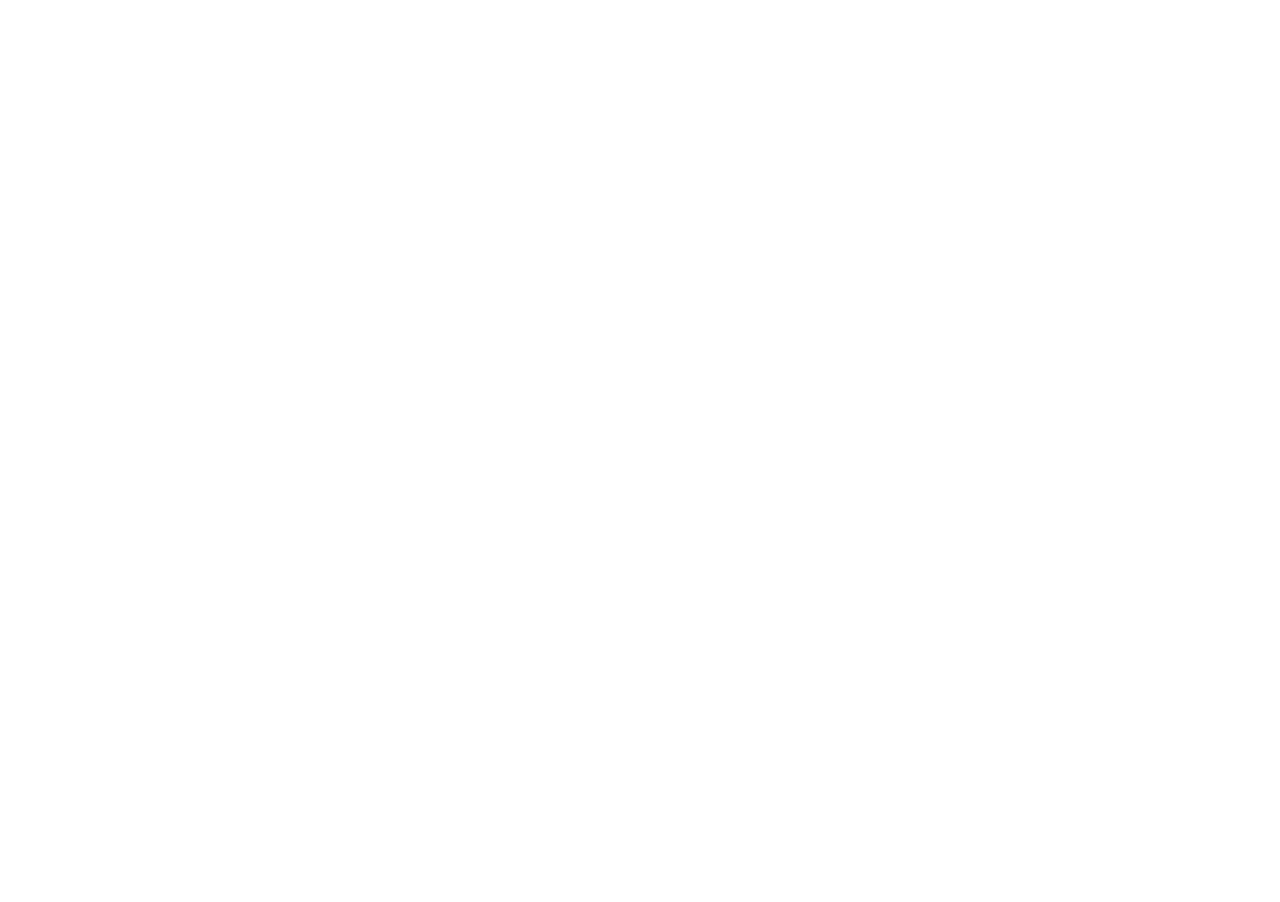
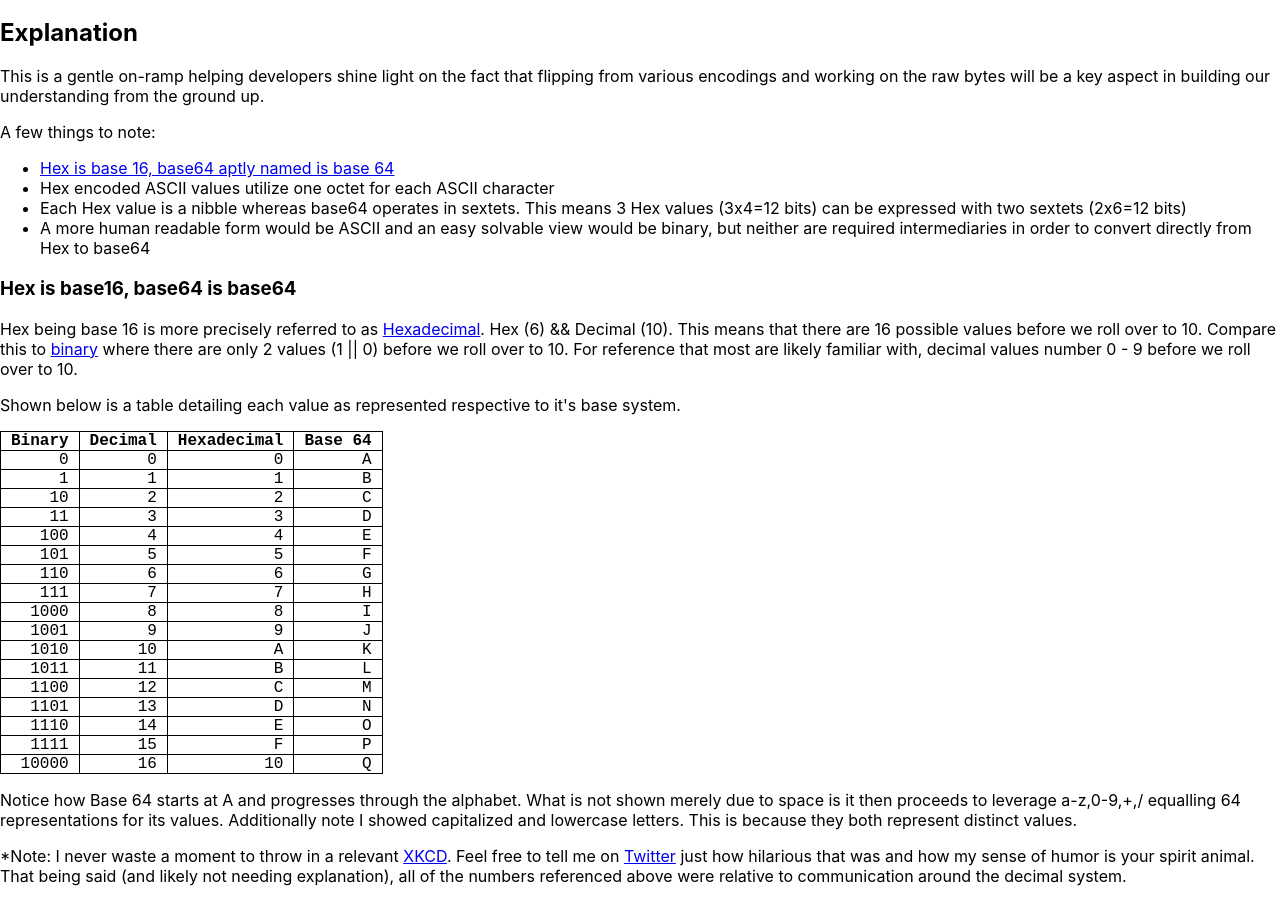
Before and after one commit to mcnichol/cryptopals, a React (Create React App) app: page /s1c1 in a window 1280 px wide. Shown: the part 350-1252 px from the top of the page. Before the commit the page ends 800 px from the top, so only its background shows below. Built offline with nearby package versions, Linux system fonts and the light colour scheme.

Commit message:
Create collapsible, update s1c1 with note details

```diff
--- /dev/null
+++ b/src/component/collapsible.js
@@ -0,0 +1,42 @@
+import React, { Component } from 'react';
+import PropTypes from 'prop-types';
+
+class Collapsible extends Component {
+  constructor(props){
+    super(props);
+
+    this.state = {
+      isExpanded: false
+    }
+  }
+
+  handleToggle(e) {
+    e.preventDefault();
+    this.setState({
+      isExpanded: !this.state.isExpanded
+    });
+  }
+
+  render(){
+    const {linkId, title, children} = this.props;
+
+    return (
+      <div className="panel" onClick={(e)=>this.handleToggle(e)}>
+        <div className="panel-heading">
+          <h3 id={linkId}>{title}</h3>
+        </div>
+        <div className="panel-collapse">
+          <div className="panel-body">
+            {children}
+          </div>
+        </div>
+      </div>
+    );
+  }
+}
+
+Collapsible.propTypes = {
+  title: PropTypes.string,
+}
+
+export default Collapsible;
--- a/src/component/home.js
+++ b/src/component/home.js
@@ -5,7 +5,7 @@
   render(){
     return (
       <div>
-        <h2>Challenge Set 1</h2>
+        <h2>Challenge Set 1: The Basics</h2>
         <ol>
           <li><Link to="/s1c1">Convert Hex to Base64</Link></li>
           <li><Link to="/s1c2">Fixed XOR</Link></li>
--- /dev/null
+++ b/src/component/s1c1.css
@@ -0,0 +1,12 @@
+table {
+  border: 1px solid #000;
+  font-family: "Courier New";
+  border-collapse:collapse;
+}
+
+td, th{
+  padding: 0 10px 0 10px;
+  text-align: right;
+  vertical-align: top;
+  border: 1px solid #000;
+}
--- a/src/component/s1c1.js
+++ b/src/component/s1c1.js
@@ -1,10 +1,168 @@
 import React, { Component } from 'react'
+import Collapsible from './collapsible'
+import './s1c1.css'
 
 class S1C1 extends Component {
 
   render(){
+
     return (
-      <div>S1C1</div>
+      <div>
+        <h1>Convert <code>hex</code> to <code>base64</code></h1>
+        <h2>Challenge:</h2>
+        <p>
+          User must convert this hex value:
+        </p>
+        <code>49276d206b696c6c696e6720796f757220627261696e206c696b65206120706f69736f6e6f7573206d757368726f6f6d</code>
+
+        <p>
+          to this base64 value:
+        </p>
+        <code>SSdtIGtpbGxpbmcgeW91ciBicmFpbiBsaWtlIGEgcG9pc29ub3VzIG11c2hyb29t</code>
+        <h2>Solution</h2>
+        <p>
+          @TODO - Input Text Entry / Output Textfield w/Backend Selection option
+        </p>
+        <h2>Explanation</h2>
+        <p>
+          This is a gentle on-ramp helping developers shine light on the fact that flipping from various encodings and working on the raw bytes will be a key aspect in building our understanding from the ground up.
+        </p>
+        <p>A few things to note:</p>
+        <ul>
+          <li><a href="#note1">Hex is base 16, base64 aptly named is base 64</a></li>
+          <li>Hex encoded ASCII values utilize one octet for each ASCII character</li>
+          <li>Each Hex value is a nibble whereas base64 operates in sextets. This means 3 Hex values (3x4=12 bits) can be expressed with two sextets (2x6=12 bits)</li>
+          <li>A more human readable form would be ASCII and an easy solvable view would be binary, but neither are required intermediaries in order to convert directly from Hex to base64</li>
+        </ul>
+        <Collapsible linkId="note1" title="Hex is base16, base64 is base64">
+          <p>
+            Hex being base 16 is more precisely referred to as <a href="https://en.wikipedia.org/wiki/Hexadecimal" target="_blank" rel="noopener noreferrer">Hexadecimal</a>.  Hex (6) && Decimal (10).  This means that there are 16 possible values before we roll over to 10.  Compare this to <a href="https://en.wikipedia.org/wiki/Binary_number" target="_blank" rel="noopener noreferrer">binary</a> where there are only 2 values (1 || 0) before we roll over to 10. For reference that most are likely familiar with, decimal values number 0 - 9 before we roll over to 10.
+          </p>
+          <p>
+            Shown below is a table detailing each value as represented respective to it's base system.
+          </p>
+          <table>
+            <thead>
+              <tr>
+                <th>Binary</th>
+                <th>Decimal</th>
+                <th>Hexadecimal</th>
+                <th>Base 64</th>
+              </tr>
+            </thead>
+            <tbody>
+              <tr>
+                <td>0</td>
+                <td>0</td>
+                <td>0</td>
+                <td>A</td>
+              </tr>
+              <tr>
+                <td>1</td>
+                <td>1</td>
+                <td>1</td>
+                <td>B</td>
+              </tr>
+              <tr>
+                <td>10</td>
+                <td>2</td>
+                <td>2</td>
+                <td>C</td>
+              </tr>
+              <tr>
+                <td>11</td>
+                <td>3</td>
+                <td>3</td>
+                <td>D</td>
+              </tr>
+              <tr>
+                <td>100</td>
+                <td>4</td>
+                <td>4</td>
+                <td>E</td>
+              </tr>
+              <tr>
+                <td>101</td>
+                <td>5</td>
+                <td>5</td>
+                <td>F</td>
+              </tr>
+              <tr>
+                <td>110</td>
+                <td>6</td>
+                <td>6</td>
+                <td>G</td>
+              </tr>
+              <tr>
+                <td>111</td>
+                <td>7</td>
+                <td>7</td>
+                <td>H</td>
+              </tr>
+              <tr>
+                <td>1000</td>
+                <td>8</td>
+                <td>8</td>
+                <td>I</td>
+              </tr>
+              <tr>
+                <td>1001</td>
+                <td>9</td>
+                <td>9</td>
+                <td>J</td>
+              </tr>
+              <tr>
+                <td>1010</td>
+                <td>10</td>
+                <td>A</td>
+                <td>K</td>
+              </tr>
+              <tr>
+                <td>1011</td>
+                <td>11</td>
+                <td>B</td>
+                <td>L</td>
+              </tr>
+              <tr>
+                <td>1100</td>
+                <td>12</td>
+                <td>C</td>
+                <td>M</td>
+              </tr>
+              <tr>
+                <td>1101</td>
+                <td>13</td>
+                <td>D</td>
+                <td>N</td>
+              </tr>
+              <tr>
+                <td>1110</td>
+                <td>14</td>
+                <td>E</td>
+                <td>O</td>
+              </tr>
+              <tr>
+                <td>1111</td>
+                <td>15</td>
+                <td>F</td>
+                <td>P</td>
+              </tr>
+              <tr>
+                <td>10000</td>
+                <td>16</td>
+                <td>10</td>
+                <td>Q</td>
+              </tr>
+            </tbody>
+          </table>
+          <p>
+            Notice how Base 64 starts at A and progresses through the alphabet.  What is not shown merely due to space is it then proceeds to leverage a-z,0-9,+,/ equalling 64 representations for its values. Additionally note I showed capitalized and lowercase letters. This is because they both represent distinct values.
+          </p>
+          <p>
+            *Note: I never waste a moment to throw in a relevant <a href="https://xkcd.com/953/" target="_blank" rel="noopener noreferrer">XKCD</a>. Feel free to tell me on <a href="http://twitter.com/home?status=@codingtogether, I laughed till I cried: https://xkcd.com/953" target="_blank" rel="noopener noreferrer">Twitter</a> just how hilarious that was and how my sense of humor is your spirit animal. That being said (and likely not needing explanation), all of the numbers referenced above were relative to communication around the decimal system.
+          </p>
+        </Collapsible>
+      </div>
     );
   }
 }
```
Also changed, not shown: 1 other file (tests, documents, lock files or other folders).
